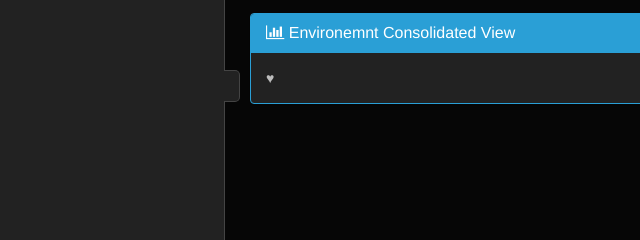
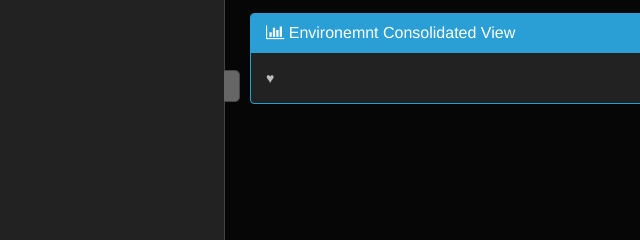
Before and after one commit to gauravsha27/custom.jenkins.dashboard.github.io, a plain HTML site: page index.html in a window 1280 px wide. In both pictures the pointer is over the element 232 px from the left and 416 px from the top of the page. Shown: the part 330-570 px from the top of the page, 0-640 px from the left. Drawn offline with Linux system fonts and the light colour scheme.

Commit message:
Update styleJD.css
hover added in left nav

```diff
--- a/css/styleJD.css
+++ b/css/styleJD.css
@@ -201,6 +201,10 @@
     margin-left: -1px;
     cursor: pointer;
 }
+.btn-expand-collapse:hover{
+  background-color: #666;
+}
+
 
 /* Flash Button Styles */
 a.btn-primary {
```
